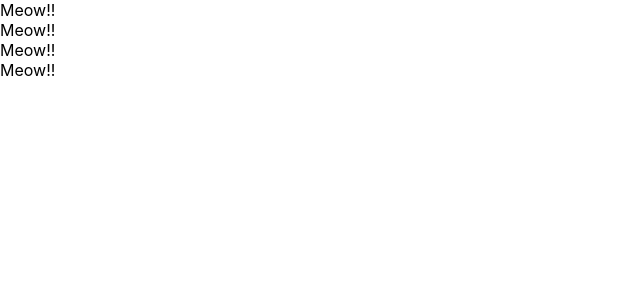
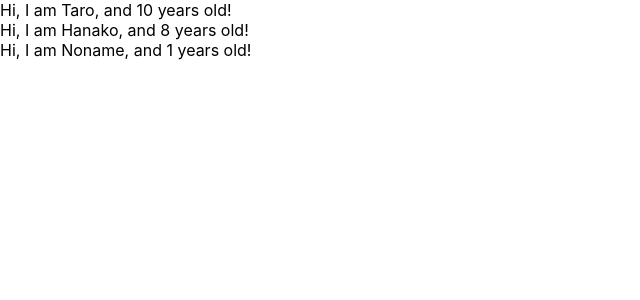
Before and after one commit to jima-r20/review-react-redux-hamu, a React (Create React App) app: page / in a window 1280 px wide. Shown: the top 300 px of the page, without its empty margins (0-640 px from the left). Built offline with nearby package versions, Linux system fonts and the light colour scheme.

Commit message:
learn props of component

```diff
--- a/src/App.js
+++ b/src/App.js
@@ -1,29 +1,28 @@
 import React, { Component } from 'react';
 
-// class App extends Component {
-//   render(){
-//     return (
-//       <React.Fragment>
-//         <label htmlFor="bar">bar</label>
-//         <input type="text" onClick={() => {console.log("I am clicked")}} />
-//       </React.Fragment>
-//     );
-//   }
-// }
-
-const App = () => {
-  return(
-    <div>
-      <Cat />
-      <Cat />
-      <Cat />
-      <Cat />
-    </div>
-  );
+class App extends Component {
+  render(){
+    const profiles = [
+      { name:"Taro", age:10 },
+      { name:"Hanako", age:8 },
+      { name:"Noname" },
+    ];
+    return (
+      <React.Fragment>
+        {profiles.map((profiles, index) => {
+          return <User name={profiles.name} age={profiles.age} key={index} />
+        })}
+      </React.Fragment>
+    );
+  }
 }
 
-const Cat = () => {
-  return <div>Meow!!</div>
+const User = (props) => {
+return <div>Hi, I am {props.name}, and {props.age} years old!</div>
+}
+
+User.defaultProps = {
+  age: 1
 }
 
 export default App;
```
